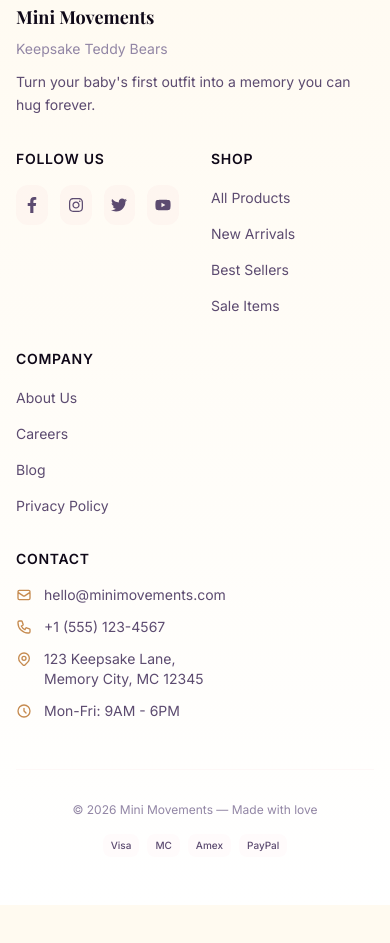
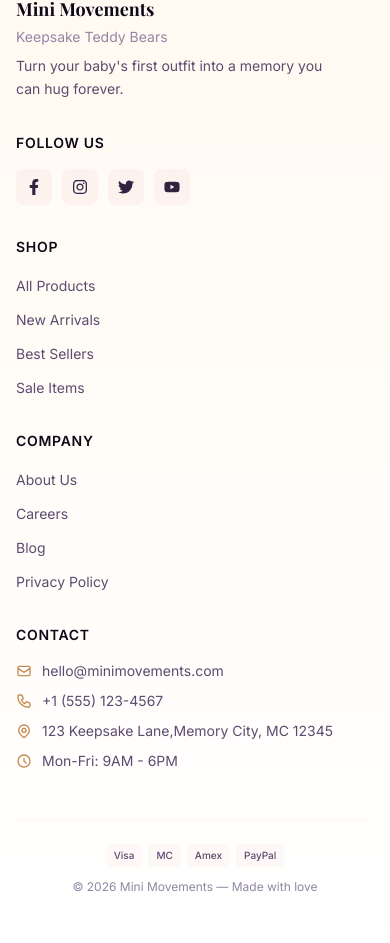
Before and after one commit to aliikram12/Mini_Movement, a React (Vite) app in the folder client/: page / in a window 390 px wide. Shown: the part 7399-8342 px from the top of the page. Before the commit the page ends 8304 px from the top, so only its background shows below. Built offline with nearby package versions, Linux system fonts and the light colour scheme; no server answers; the HTML template or start-up script is replaced by a standard one.

Commit message:
Some Footer Chnages

```diff
--- a/client/src/components/Footer.jsx
+++ b/client/src/components/Footer.jsx
@@ -4,69 +4,69 @@ import { FaWhatsapp, FaFacebookF, FaInstagram, FaTwitter, FaYoutube } from 'reac
 
 const Footer = () => (
   <footer className="bg-gradient-to-b from-cream-light to-white border-t border-baby-pink/20">
-    <div className="container-custom py-12 md:py-16">
-      <div className="grid grid-cols-2 md:grid-cols-4 lg:grid-cols-5 gap-8 lg:gap-10 mb-12">
-        <div className="col-span-2 md:col-span-4 lg:col-span-1">
+    <div className="container-custom py-12 md:py-14 lg:py-16">
+      <div className="grid grid-cols-1 sm:grid-cols-2 lg:grid-cols-5 gap-8 lg:gap-10 mb-12">
+        <div className="sm:col-span-2 lg:col-span-1">
           <Link to="/" className="inline-block mb-4">
-            <img src="/logo.jpeg" alt="Mini Movements" className="w-16 h-16 object-contain rounded-2xl" />
+            <img src="/logo.jpeg" alt="Mini Movements" className="w-14 h-14 sm:w-16 sm:h-16 object-contain rounded-2xl" />
           </Link>
-          <h3 className="font-playfair text-lg font-bold text-brand-dark mb-2">Mini Movements</h3>
-          <p className="text-sm text-brand-muted mb-3">Keepsake Teddy Bears</p>
-          <p className="text-sm text-brand-light leading-relaxed">Turn your baby&apos;s first outfit into a memory you can hug forever.</p>
+          <h3 className="font-playfair text-lg font-bold text-brand-dark mb-1">Mini Movements</h3>
+          <p className="text-sm text-brand-muted mb-2">Keepsake Teddy Bears</p>
+          <p className="text-sm text-brand-light leading-relaxed max-w-xs">Turn your baby&apos;s first outfit into a memory you can hug forever.</p>
         </div>
 
-        <div className="col-span-1">
+        <div className="sm:col-span-1">
           <h4 className="text-sm font-semibold text-brand-dark uppercase tracking-wider mb-4">Follow Us</h4>
-          <div className="flex gap-3">
-            <a href="https://facebook.com" target="_blank" rel="noreferrer" className="w-10 h-10 rounded-xl bg-baby-pink/20 flex items-center justify-center text-brand-light hover:bg-blue-600 hover:text-white transition-all duration-300">
+          <div className="flex gap-2.5 sm:gap-3">
+            <a href="https://facebook.com" target="_blank" rel="noreferrer" className="w-9 h-9 sm:w-10 sm:h-10 rounded-lg bg-baby-pink/30 flex items-center justify-center text-brand-medium hover:bg-blue-600 hover:text-white transition-all duration-300">
               <FaFacebookF className="w-4 h-4" />
             </a>
-            <a href="https://instagram.com" target="_blank" rel="noreferrer" className="w-10 h-10 rounded-xl bg-baby-pink/20 flex items-center justify-center text-brand-light hover:bg-pink-500 hover:text-white transition-all duration-300">
+            <a href="https://instagram.com" target="_blank" rel="noreferrer" className="w-9 h-9 sm:w-10 sm:h-10 rounded-lg bg-baby-pink/30 flex items-center justify-center text-brand-medium hover:bg-pink-500 hover:text-white transition-all duration-300">
               <FaInstagram className="w-4 h-4" />
             </a>
-            <a href="https://twitter.com" target="_blank" rel="noreferrer" className="w-10 h-10 rounded-xl bg-baby-pink/20 flex items-center justify-center text-brand-light hover:bg-black hover:text-white transition-all duration-300">
+            <a href="https://twitter.com" target="_blank" rel="noreferrer" className="w-9 h-9 sm:w-10 sm:h-10 rounded-lg bg-baby-pink/30 flex items-center justify-center text-brand-medium hover:bg-black hover:text-white transition-all duration-300">
               <FaTwitter className="w-4 h-4" />
             </a>
-            <a href="https://youtube.com" target="_blank" rel="noreferrer" className="w-10 h-10 rounded-xl bg-baby-pink/20 flex items-center justify-center text-brand-light hover:bg-red-500 hover:text-white transition-all duration-300">
+            <a href="https://youtube.com" target="_blank" rel="noreferrer" className="w-9 h-9 sm:w-10 sm:h-10 rounded-lg bg-baby-pink/30 flex items-center justify-center text-brand-medium hover:bg-red-500 hover:text-white transition-all duration-300">
               <FaYoutube className="w-4 h-4" />
             </a>
           </div>
         </div>
 
-        <div className="col-span-1">
+        <div className="sm:col-span-1">
           <h4 className="text-sm font-semibold text-brand-dark uppercase tracking-wider mb-4">Shop</h4>
-          <ul className="space-y-3">
+          <ul className="space-y-2.5">
             {['All Products', 'New Arrivals', 'Best Sellers', 'Sale Items'].map(l => (
               <li key={l}><Link to="/products" className="text-sm text-brand-light hover:text-brand-dark transition-colors">{l}</Link></li>
             ))}
           </ul>
         </div>
 
-        <div className="col-span-1">
+        <div className="sm:col-span-1">
           <h4 className="text-sm font-semibold text-brand-dark uppercase tracking-wider mb-4">Company</h4>
-          <ul className="space-y-3">
+          <ul className="space-y-2.5">
             {['About Us', 'Careers', 'Blog', 'Privacy Policy'].map(l => (
               <li key={l}><a href="#" className="text-sm text-brand-light hover:text-brand-dark transition-colors">{l}</a></li>
             ))}
           </ul>
         </div>
 
-        <div className="col-span-2 md:col-span-4 lg:col-span-1">
+        <div className="sm:col-span-2 lg:col-span-1">
           <h4 className="text-sm font-semibold text-brand-dark uppercase tracking-wider mb-4">Contact</h4>
-          <ul className="space-y-3">
-            <li className="flex items-start gap-3 text-sm text-brand-light">
+          <ul className="space-y-2.5">
+            <li className="flex items-start gap-2.5 text-sm text-brand-light">
               <HiOutlineMail className="w-4 h-4 text-brand-warm flex-shrink-0 mt-0.5" />
               <span className="break-all">hello@minimovements.com</span>
             </li>
-            <li className="flex items-center gap-3 text-sm text-brand-light">
+            <li className="flex items-center gap-2.5 text-sm text-brand-light">
               <HiOutlinePhone className="w-4 h-4 text-brand-warm flex-shrink-0" />
               <span>+1 (555) 123-4567</span>
             </li>
-            <li className="flex items-start gap-3 text-sm text-brand-light">
+            <li className="flex items-start gap-2.5 text-sm text-brand-light">
               <HiOutlineLocationMarker className="w-4 h-4 text-brand-warm flex-shrink-0 mt-0.5" />
-              <span>123 Keepsake Lane,<br/>Memory City, MC 12345</span>
+              <span>123 Keepsake Lane,<br className="hidden sm:block" />Memory City, MC 12345</span>
             </li>
-            <li className="flex items-center gap-3 text-sm text-brand-light">
+            <li className="flex items-center gap-2.5 text-sm text-brand-light">
               <HiOutlineClock className="w-4 h-4 text-brand-warm flex-shrink-0" />
               <span>Mon-Fri: 9AM - 6PM</span>
             </li>
@@ -74,20 +74,20 @@ const Footer = () => (
         </div>
       </div>
 
-      <div className="pt-8 border-t border-baby-pink/20">
-        <div className="flex flex-col sm:flex-row items-center justify-between gap-4">
-          <p className="text-xs text-brand-muted">© 2026 Mini Movements — Made with love</p>
-          <div className="flex items-center gap-2">
+      <div className="pt-6 md:pt-8 border-t border-baby-pink/20">
+        <div className="flex flex-col sm:flex-row items-center justify-between gap-3 sm:gap-4">
+          <p className="text-xs sm:text-sm text-brand-muted order-2 sm:order-1">© 2026 Mini Movements — Made with love</p>
+          <div className="flex items-center gap-1.5 sm:gap-2 order-1 sm:order-2">
             {['Visa', 'MC', 'Amex', 'PayPal'].map(c => (
-              <span key={c} className="px-2 py-1 bg-baby-pink/10 rounded-lg text-[10px] font-medium text-brand-light">{c}</span>
+              <span key={c} className="px-2 py-1 bg-baby-pink/20 rounded text-[10px] sm:text-xs font-medium text-brand-light">{c}</span>
             ))}
           </div>
         </div>
       </div>
     </div>
 
-    <a href="https://wa.me/15551234567" target="_blank" rel="noreferrer" className="fixed bottom-6 right-6 z-50 w-12 h-12 sm:w-14 sm:h-14 bg-green-500 rounded-full flex items-center justify-center shadow-lg hover:bg-green-600 hover:scale-110 transition-all">
-      <FaWhatsapp className="w-6 h-6 sm:w-7 sm:h-7 text-white" />
+    <a href="https://wa.me/15551234567" target="_blank" rel="noreferrer" className="fixed bottom-5 right-5 sm:bottom-6 sm:right-6 z-50 w-11 h-11 sm:w-12 sm:h-12 md:w-14 md:h-14 bg-green-500 rounded-full flex items-center justify-center shadow-lg hover:bg-green-600 hover:scale-110 transition-all">
+      <FaWhatsapp className="w-5 h-5 sm:w-6 sm:h-6 md:w-7 md:h-7 text-white" />
     </a>
   </footer>
 );
```
